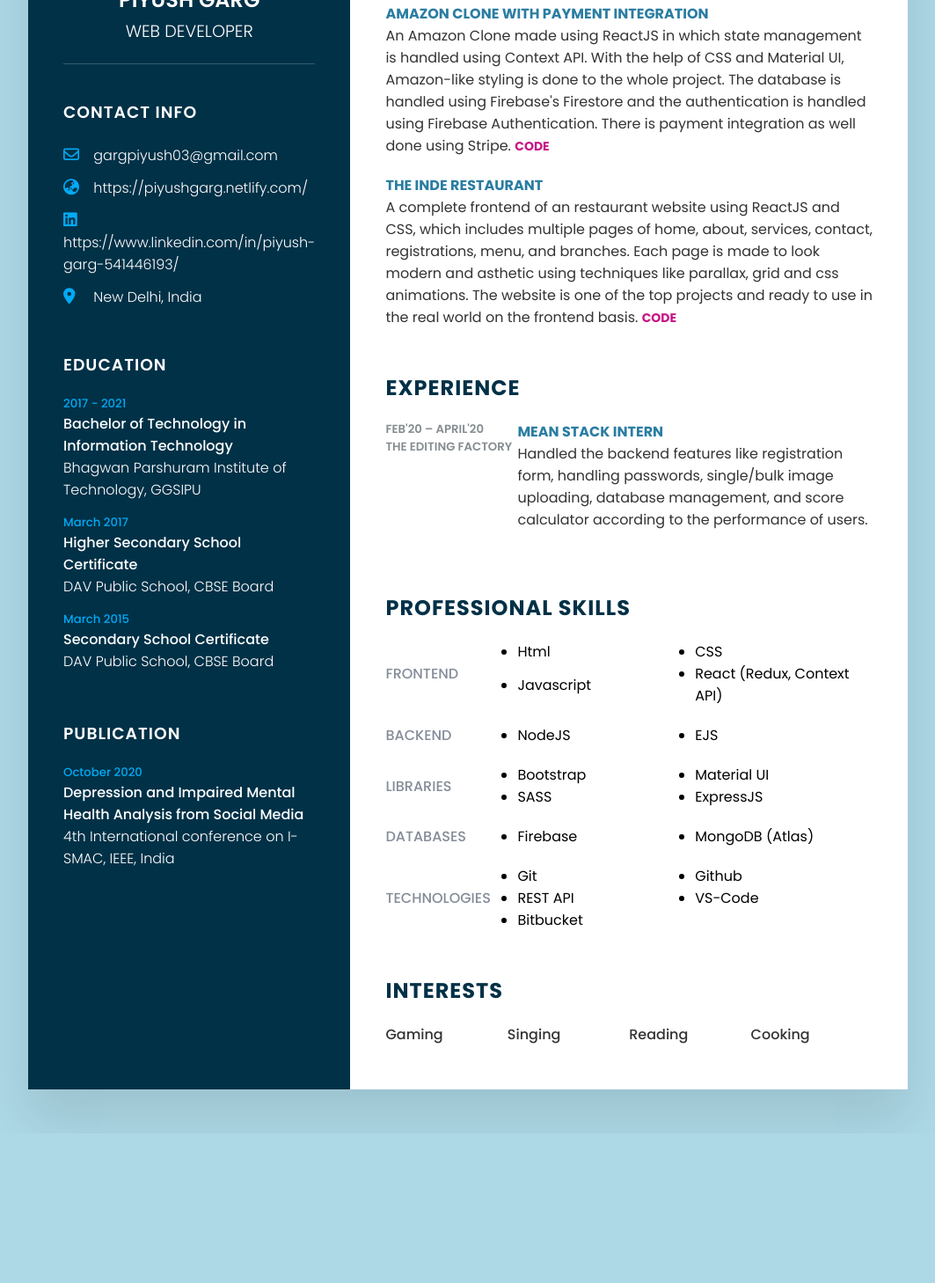
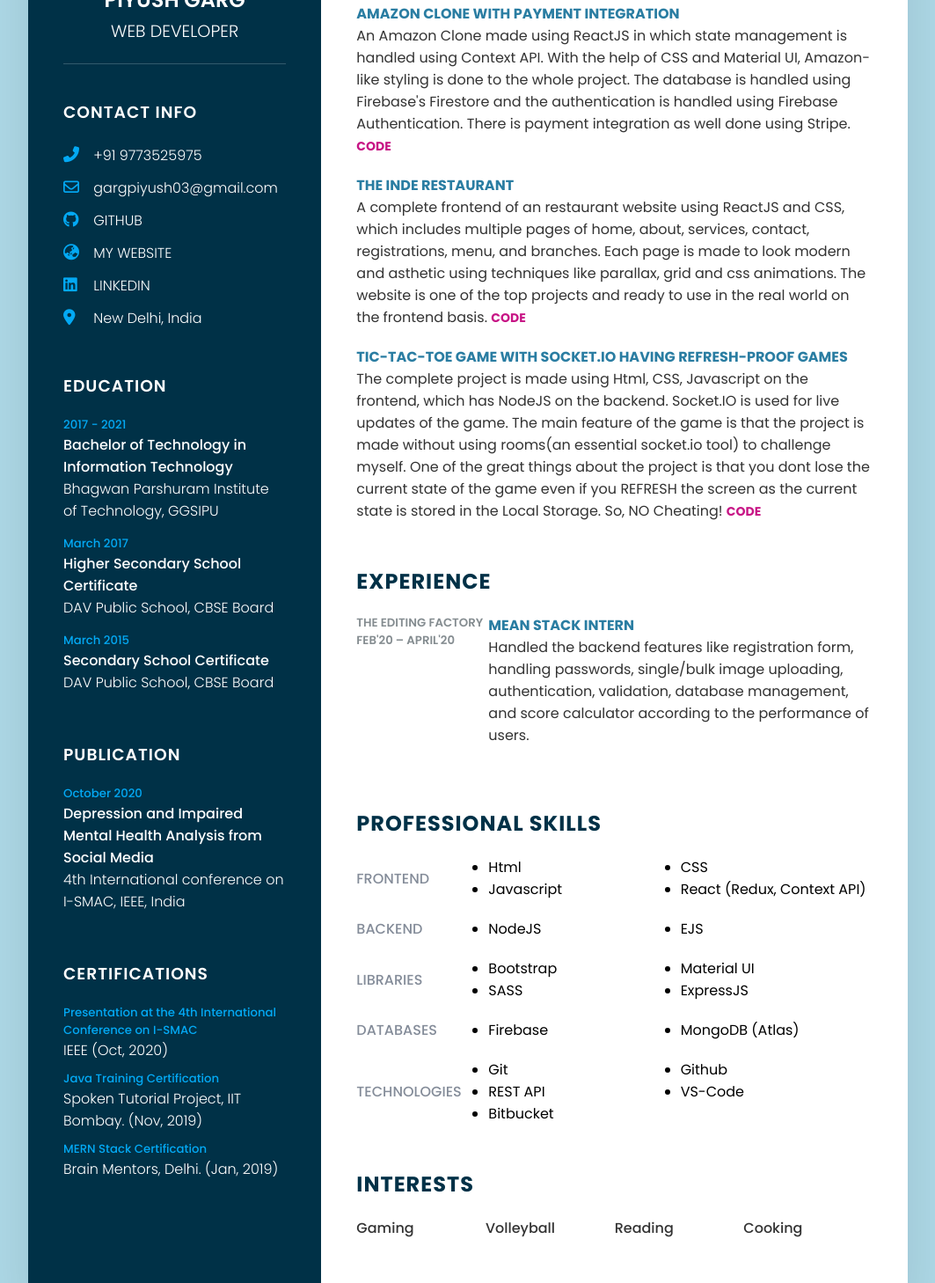
Before and after one commit to PiyushGargOfficial/Resume_V2, a plain HTML site: page index.html in a window 1280 px wide. Shown: the part 327-1785 px from the top of the page at 88% size, without its empty margins (108-1171 px from the left). Before the commit the page ends 1615 px from the top, so only its background shows below. Drawn offline with Linux system fonts and the light colour scheme.

Commit message:
Resume V1 Completed

```diff
--- a/index.css
+++ b/index.css
@@ -78,6 +78,14 @@ body {
   padding-top: 40px;
 }
 
+.contactList {
+  font-size: 16px;
+}
+
+.contactList .text {
+  cursor: pointer;
+}
+
 .title {
   color: #fff;
   text-transform: uppercase;
@@ -94,7 +102,6 @@ body {
   position: relative;
   list-style: none;
   margin: 10px 0;
-  cursor: pointer;
 }
 
 .contactInfo ul li .icon {
@@ -109,6 +116,10 @@ body {
   font-weight: 300;
 }
 
+.contactInfo ul li a {
+  text-decoration: none;
+}
+
 .contactInfo.education li {
   margin-bottom: 15px;
 }
@@ -116,6 +127,16 @@ body {
 .contactInfo.education h5 {
   color: #03a9f4;
   font-weight: 500;
+}
+
+.contactInfo.certification h5 {
+  color: #03a9f4;
+  font-weight: 500;
+}
+
+.contactInfo.certification h4 {
+  color: #fff;
+  font-weight: 300;
 }
 
 .contactInfo.education h4:nth-child(2) {
@@ -170,6 +191,10 @@ body {
 
 .text {
   margin-bottom: 20px;
+}
+
+.text a {
+  text-decoration: none;
 }
 
 .text span {
--- a/index.html
+++ b/index.html
@@ -16,26 +16,38 @@
       <div class="left_Side">
         <div class="profileText">
           <div class="imgBx">
-            <img src="https://mfiles.alphacoders.com/881/881168.png" alt="" />
+            <img src="./smallerGitProfile.jpg" alt="" />
           </div>
           <h2>Piyush Garg <br /><span>Web Developer</span></h2>
         </div>
         <div class="contactInfo">
           <h3 class="title">Contact Info</h3>
-          <ul>
+          <ul class="contactList">
+            <li>
+              <span class="icon"><i class="fas fa-phone-alt"></i></span>
+              <span class="text">+91 9773525975</span>
+            </li>
             <li>
               <span class="icon"><i class="far fa-envelope"></i></span>
               <span class="text">gargpiyush03@gmail.com</span>
             </li>
             <li>
+              <span class="icon"><i class="fab fa-github"></i></span>
+              <a href="https://github.com/PiyushGargOfficial"
+                ><span class="text">GITHUB</span></a
+              >
+            </li>
+            <li>
               <span class="icon"><i class="fas fa-globe-asia"></i></span>
-              <span class="text">https://piyushgarg.netlify.com/</span>
+              <a href="https://piyushgarg.netlify.com/"
+                ><span class="text">MY WEBSITE</span></a
+              >
             </li>
             <li>
               <span class="icon"><i class="fab fa-linkedin"></i></span>
-              <span class="text"
-                >https://www.linkedin.com/in/piyush-garg-541446193/
-              </span>
+              <a href="https://www.linkedin.com/in/piyushgargofficial/">
+                <span class="text">LINKEDIN </span></a
+              >
             </li>
             <li>
               <span class="icon"><i class="fas fa-map-marker-alt"></i></span>
@@ -76,6 +88,25 @@
             </li>
           </ul>
         </div>
+        <div class="contactInfo certification">
+          <h3 class="title">Certifications</h3>
+          <ul>
+            <li>
+              <h5>
+                Presentation at the 4th International Conference on I-SMAC
+              </h5>
+              <h4>IEEE (Oct, 2020)</h4>
+            </li>
+            <li>
+              <h5>Java Training Certification</h5>
+              <h4>Spoken Tutorial Project, IIT Bombay. (Nov, 2019)</h4>
+            </li>
+            <li>
+              <h5>MERN Stack Certification</h5>
+              <h4>Brain Mentors, Delhi. (Jan, 2019)</h4>
+            </li>
+          </ul>
+        </div>
       </div>
       <div class="right_Side">
         <div class="about">
@@ -88,7 +119,11 @@
               the backend along with MongoDB (Atlas) for the database. It
               includes all general features of e-commerce as well as an admin
               panel used to edit products, registration system where passwords
-              are protected using BcryptJS and JWT. <span>CODE</span>
+              are protected using BcryptJS and JWT.
+              <a
+                href="https://github.com/PiyushGargOfficial/LocalMart-E-Commerce"
+                ><span>CODE</span></a
+              >
             </p>
           </div>
           <div class="text">
@@ -99,7 +134,10 @@
               Amazon-like styling is done to the whole project. The database is
               handled using Firebase's Firestore and the authentication is
               handled using Firebase Authentication. There is payment
-              integration as well done using Stripe. <span>CODE</span>
+              integration as well done using Stripe.
+              <a href="https://github.com/PiyushGargOfficial/Amazon_Clone"
+                ><span>CODE</span></a
+              >
             </p>
           </div>
           <div class="text">
@@ -110,7 +148,27 @@
               contact, registrations, menu, and branches. Each page is made to
               look modern and asthetic using techniques like parallax, grid and
               css animations. The website is one of the top projects and ready
-              to use in the real world on the frontend basis. <span>CODE</span>
+              to use in the real world on the frontend basis.
+              <a href="https://github.com/PiyushGargOfficial/TheIndeRestaurant"
+                ><span>CODE</span></a
+              >
+            </p>
+          </div>
+          <div class="text">
+            <h4>TIC-TAC-TOE GAME with SOCKET.IO having refresh-proof games</h4>
+            <p>
+              The complete project is made using Html, CSS, Javascript on the
+              frontend, which has NodeJS on the backend. Socket.IO is used for
+              live updates of the game. The main feature of the game is that the
+              project is made without using rooms(an essential socket.io tool)
+              to challenge myself. One of the great things about the project is
+              that you dont lose the current state of the game even if you
+              REFRESH the screen as the current state is stored in the Local
+              Storage. So, NO Cheating!
+              <a
+                href="https://github.com/PiyushGargOfficial/TicTacToe-using-socket.io-without-rooms--V2"
+                ><span>CODE</span></a
+              >
             </p>
           </div>
         </div>
@@ -118,15 +176,16 @@
           <h2 class="title2">Experience</h2>
           <div class="box">
             <div class="year_company">
+              <h5>The Editing Factory</h5>
               <h5>Feb'20 – April'20</h5>
-              <h5>The Editing Factory</h5>
             </div>
             <div class="text">
               <h4>MEAN Stack Intern</h4>
               <p>
                 Handled the backend features like registration form, handling
-                passwords, single/bulk image uploading, database management, and
-                score calculator according to the performance of users.
+                passwords, single/bulk image uploading, authentication,
+                validation, database management, and score calculator according
+                to the performance of users.
               </p>
             </div>
           </div>
@@ -182,7 +241,7 @@
           <h2 class="title2">Interests</h2>
           <ul>
             <li>Gaming</li>
-            <li>Singing</li>
+            <li>Volleyball</li>
             <li>Reading</li>
             <li>Cooking</li>
           </ul>
```
Also changed, not shown: smallerGitProfile.jpg (added).
